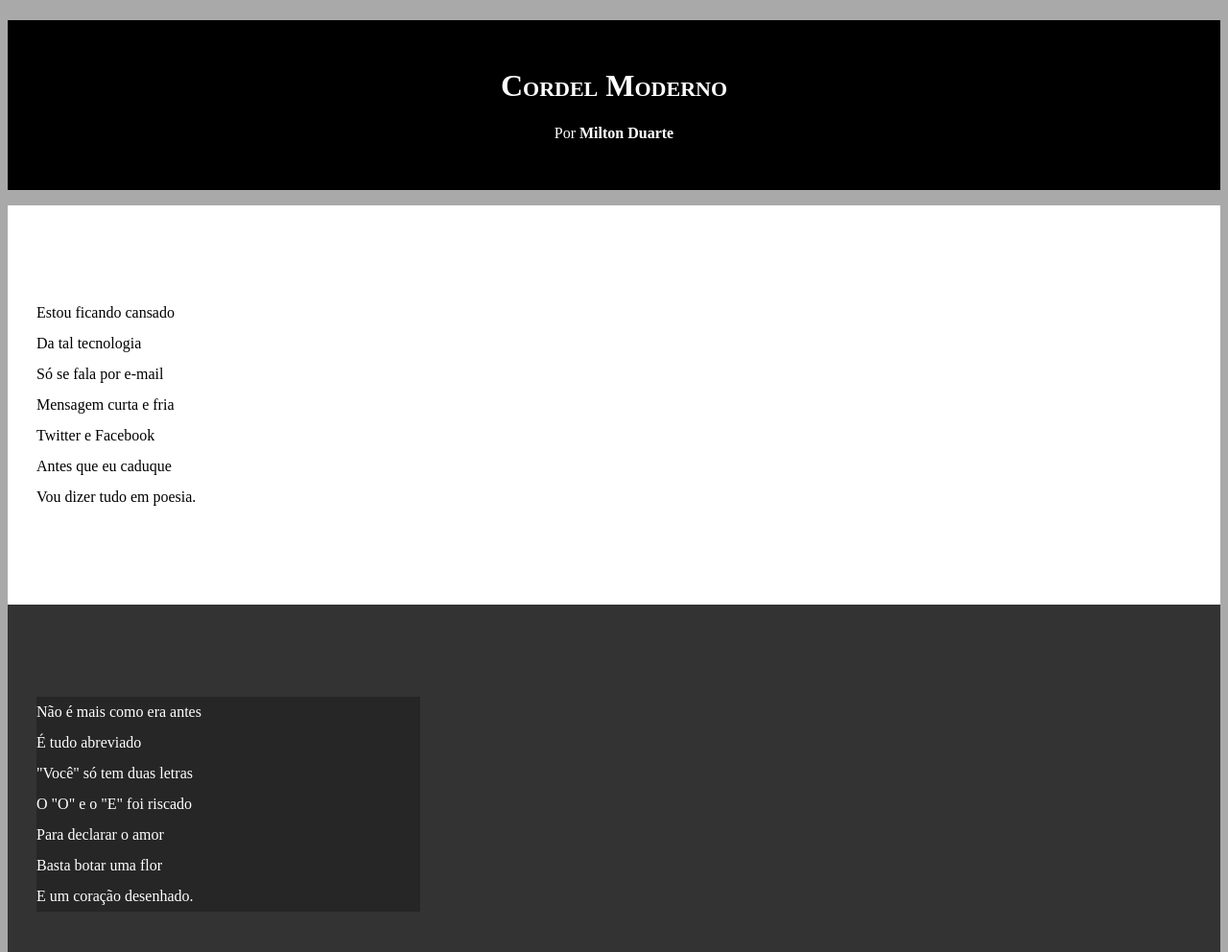
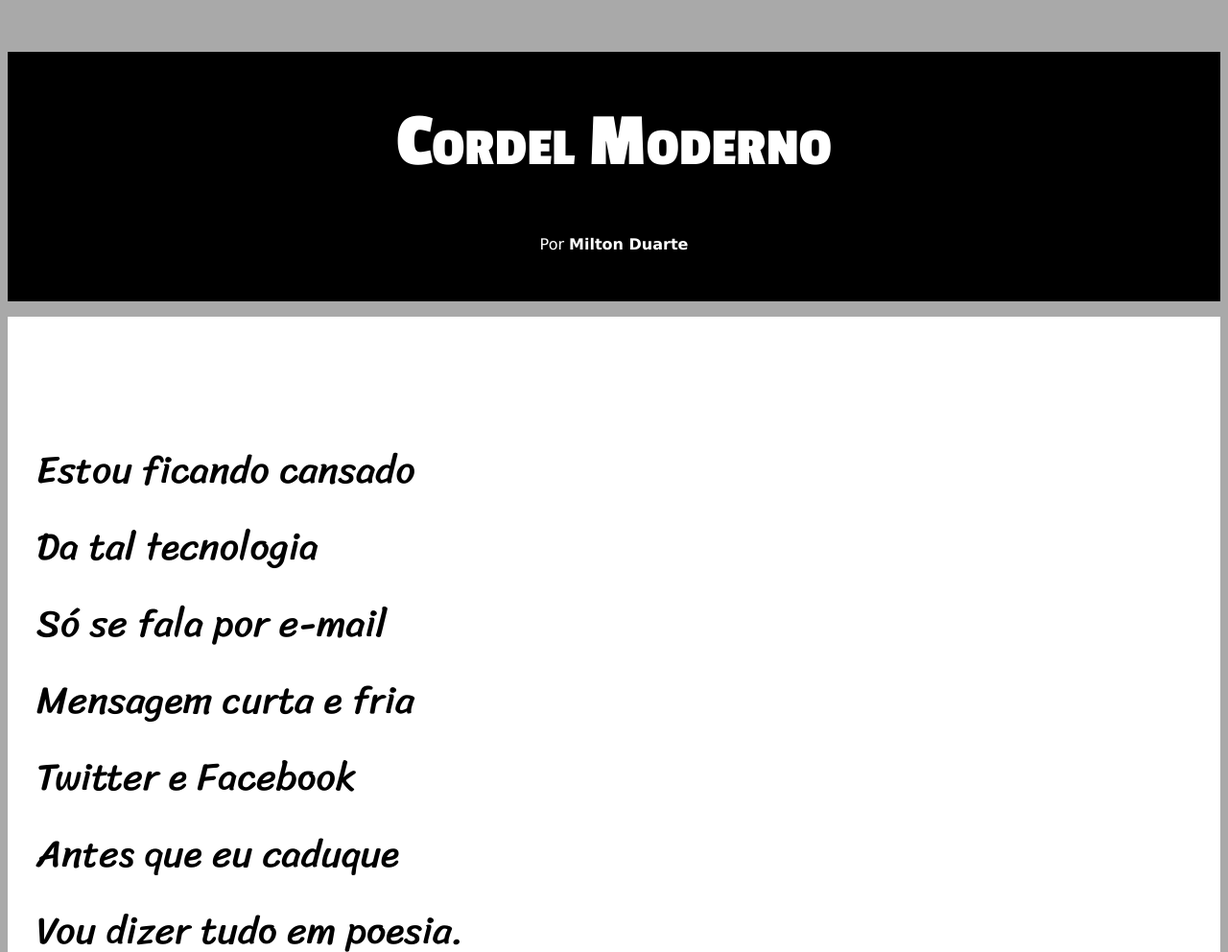
Before and after one commit to matheusdecipola/html-css, a plain HTML site: page desafios/d012/index.html in a window 1280 px wide. Shown: the top 992 px of the page at 96% size. Drawn offline with Linux system fonts and the light colour scheme.

Commit message:
atualização fontes

```diff
--- a/desafios/d012/estilo/style.css
+++ b/desafios/d012/estilo/style.css
@@ -1,13 +1,25 @@
 @charset "UTF-8";
+
+@import url('https://fonts.googleapis.com/css2?family=Passion+One:wght@400;700;900&display=swap');
+
+@import url('https://fonts.googleapis.com/css2?family=Sriracha&display=swap');
+
+:root {
+    --font1: Verdana, Geneva, Tahoma, sans-serif;
+    --font2: 'Passion One', cursive;
+    --font3: 'Sriracha', cursive;
+}
 
 *{
     margin: opx;
     padding: 0px;
+
 }
 
 html, body{
     min-height: 100vh;
     background-color: darkgray;
+    font-family: var(--font1);
 }
 
 header{
@@ -19,6 +31,8 @@
 header > h1{
     padding-top: 50px;
     font-variant: small-caps;
+    font-family: var(--font2);
+    font-size: 10vh;
 }
 
 header > p{
@@ -40,6 +54,8 @@
     padding-bottom: 10vh;
     line-height: 2em;
     padding-left: 30px;
+    font-family: var(--font3);
+    font-size: 5vh;
 }
 
 section.normal{
@@ -53,7 +69,8 @@
 }
 
 section.imagem > p{
-    width: 400px;
+    display: inline-block;
+    padding: 5px;
     background-color: rgba(0, 0, 0, 0.255);
 }
 footer{
```
